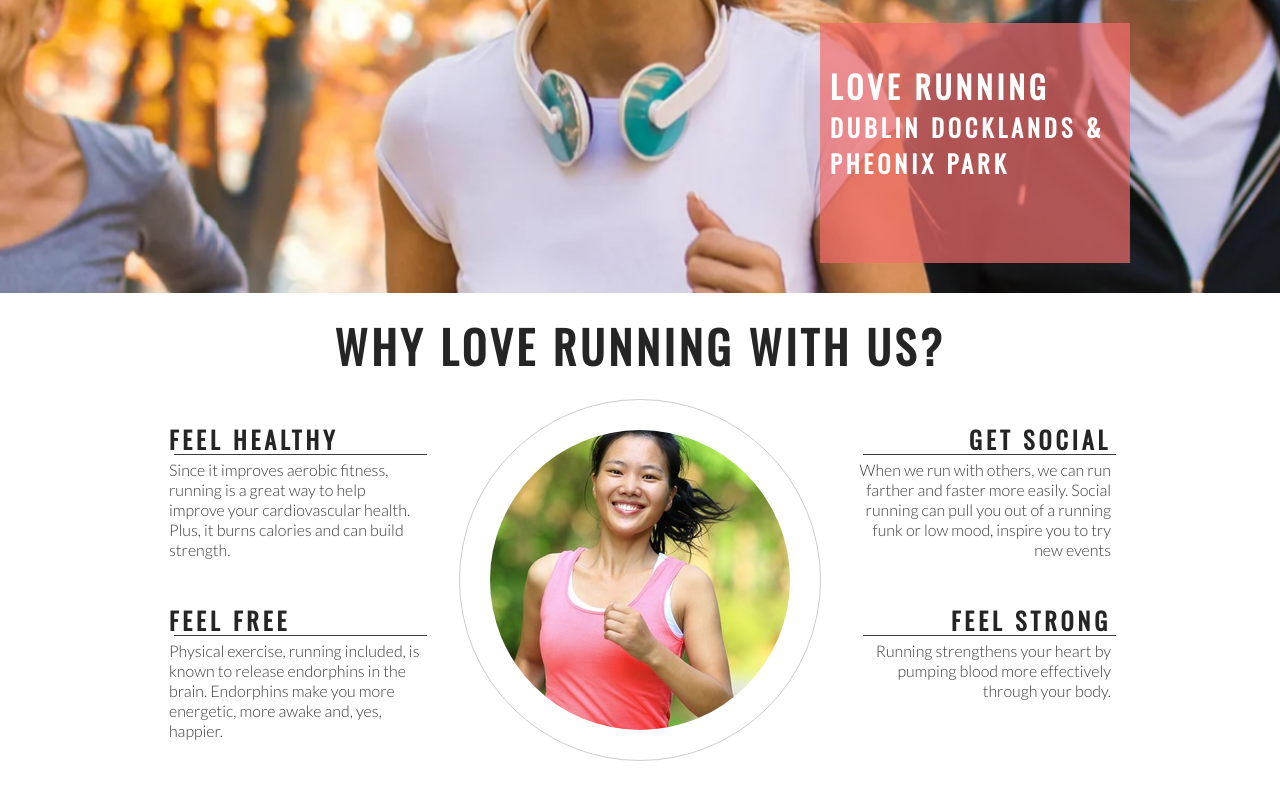
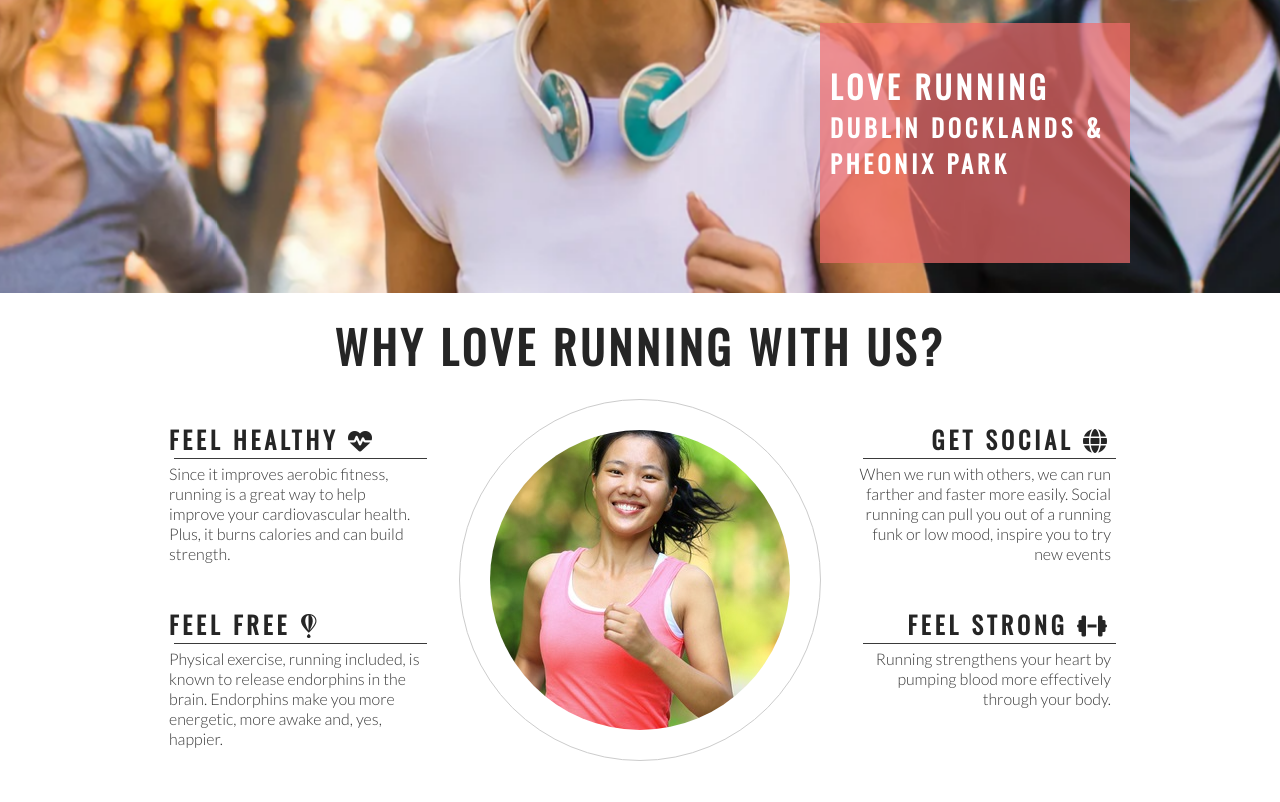
Before and after one commit to KaiLangen96/love-running, a plain HTML site: page index.html in a window 1280 px wide. Shown: the part 382-1184 px from the top of the page. Drawn offline with nearby package versions, Linux system fonts and the light colour scheme.

Commit message:
Add font awesome icons to club ethos section

```diff
--- a/index.html
+++ b/index.html
@@ -41,14 +41,14 @@
         <h2 id="welcome">Why Love Running With Us?</h2>
         <div id="left-about">
             <div class="left-about-heading">
-                <h2>Feel Healthy</h2>
+                <h2>Feel Healthy <i class="fa-solid fa-heart-pulse"></i></h2>
                 <hr>
                 <p>Since it improves aerobic fitness, running is a great way to help improve your cardiovascular health.
                     Plus, it burns
                     calories and can build strength.</p>
             </div>
             <div class="left-about-heading">
-                <h2>Feel Free</h2>
+                <h2>Feel Free <i class="fa-brands fa-fly"></i></h2>
                 <hr>
                 <p>Physical exercise, running included, is known to release endorphins in the brain. Endorphins make you
                     more energetic,
@@ -57,14 +57,14 @@
         </div>
         <div id="right-about">
             <div class="right-about-heading">
-                <h2>Get Social</h2>
+                <h2>Get Social <i class="fa-solid fa-globe"></i></h2>
                 <hr>
                 <p>When we run with others, we can run farther and faster more easily. Social running can pull you out
                     of a running funk or
                     low mood, inspire you to try new events</p>
             </div>
             <div class="right-about-heading">
-                <h2>Feel Strong</h2>
+                <h2>Feel Strong <i class="fa-solid fa-dumbbell"></i></h2>
                 <hr>
                 <p>Running strengthens your heart by pumping blood more effectively through your body.</p>
             </div>
@@ -77,6 +77,9 @@
     </section>
     <section>meet ups</section>
     <footer>socials</footer>
+
+    <!-- font awesome script -->
+    <script src="https://kit.fontawesome.com/d3c4a3d152.js" crossorigin="anonymous"></script>
 </body>
 
 </html>
```
